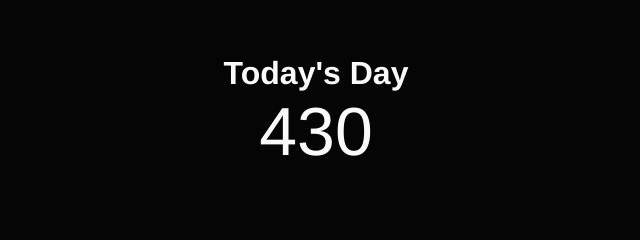
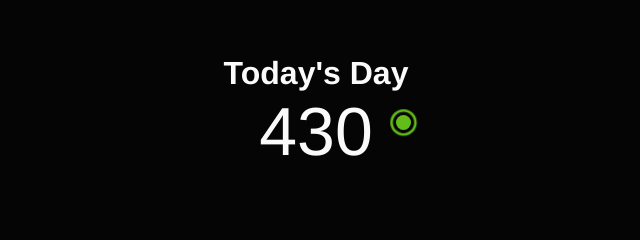
Before and after one commit to joshi010/nombratusHistorias, a plain HTML site: page DíaDi/index.html in a window 1280 px wide. Shown: the part 177-417 px from the top of the page, 324-964 px from the left. Drawn offline with Linux system fonts and the light colour scheme.

Commit message:
Add files via upload

```diff
--- a/DíaDi/index.html
+++ b/DíaDi/index.html
@@ -10,8 +10,14 @@
 </head>
 <body>
     <h1>Today's Day</h1>
-    <div id="dia">
-        000
+    <div class="cont">
+        <div id="dia">
+            000
+        </div>
+        <div class="ring-container">
+            <div class="ringring"></div>
+            <div class="circle"></div>
+        </div>
     </div>
 
     <div class="calculator">
```
